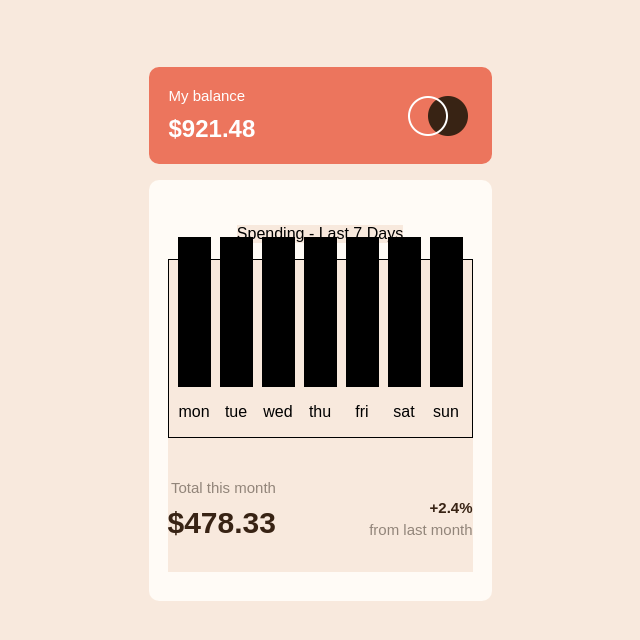
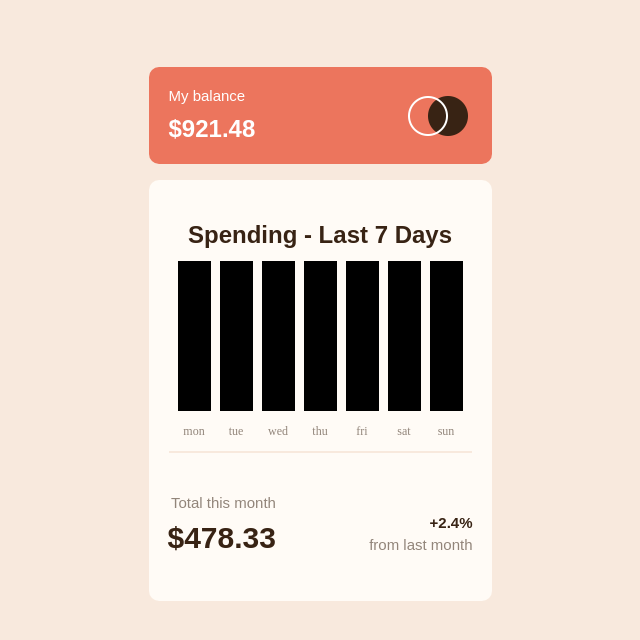
Before and after one commit to dlavrentev/expenses-chart-component, a React (Create React App) app: page / in a window 1280 px wide. Shown: the top 640 px of the page, without its empty margins (320-960 px from the left). Built offline with nearby package versions, Linux system fonts and the light colour scheme.

Commit message:
css updated

```diff
--- a/src/App.css
+++ b/src/App.css
@@ -74,6 +74,19 @@ p {
   align-items: center;
 }
 
+.spending-container > :not(marquee), .chart-container > :not(marquee), .day-container > :not(.money-container), .month-container > :not(marquee), .month-container-left > :not(marquee), .month-container-right > :not(marquee)  {
+  background: #FFFBF6;
+}
+
+
+.spending-seven {
+  font-style: normal;
+  font-weight: 700;
+  font-size: 24px;
+  line-height: 31px;
+  color: #382314;
+}
+
 .chart-container {
   display: flex;
   width: 303px;
@@ -81,7 +94,7 @@ p {
   flex-direction: row;
   justify-content: space-evenly;
   align-items: flex-end;
-  border: solid black 1px;
+  border-bottom: 2px solid #F8E9DD;
 }
 
 
@@ -90,7 +103,16 @@ p {
   flex-direction: column;
   align-items: center;
   justify-content: center;
+}
 
+.day-container > p {
+  font-family: 'DM Sans';
+  font-style: normal;
+  font-weight: 400;
+  font-size: 12px;
+  line-height: 16px;
+  text-align: center;
+  color: #92857A;
 }
 
 
--- a/src/Components/Spending.js
+++ b/src/Components/Spending.js
@@ -9,37 +9,37 @@ export default function Spending() {
         <div className='chart-container'>
 
           <div className='day-container'>
-            <div className='money-container'>1</div>
+            <div className='money-container'></div>
             <p>mon</p>
           </div>
 
           <div className='day-container'>
-            <div className='money-container'>1</div>
+            <div className='money-container'></div>
             <p>tue</p>
           </div>
 
           <div className='day-container'>
-            <div className='money-container'>1</div>
+            <div className='money-container'></div>
             <p>wed</p>
           </div>
 
           <div className='day-container'>
-            <div className='money-container'>1</div>
+            <div className='money-container'></div>
             <p>thu</p>
           </div>
 
           <div className='day-container'>
-            <div className='money-container'>1</div>
+            <div className='money-container'></div>
             <p>fri</p>
           </div>
 
           <div className='day-container'>
-            <div className='money-container'>1</div>
+            <div className='money-container'></div>
             <p>sat</p>
           </div>
 
           <div className='day-container'>
-            <div className='money-container'>1</div>
+            <div className='money-container'></div>
             <p>sun</p>
           </div>
         </div>
```
